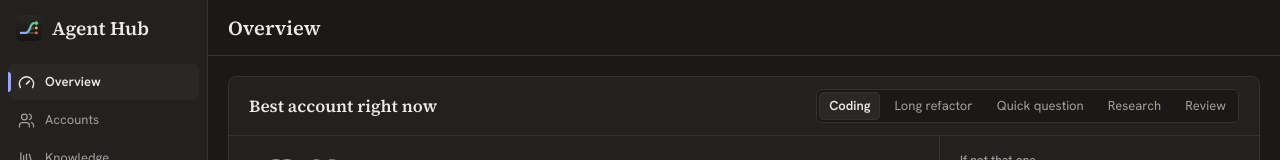
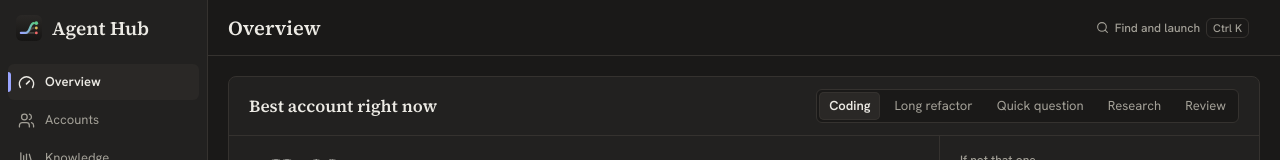
Before and after one commit to CristiMachine25/agent-hub, a React (Vite) app: page / in a window 1280 px wide. Shown: the top 160 px of the page. Built offline with nearby package versions, Linux system fonts and the light colour scheme.

Commit message:
Show the palette shortcut in the Overview toolbar

```diff
--- a/src/screens/Overview.tsx
+++ b/src/screens/Overview.tsx
@@ -3,6 +3,7 @@ import clsx from 'clsx'
 import { AlertTriangle, Clock, Hourglass, LogIn, Play, Plus, RefreshCw, RotateCcw, Search, WifiOff } from 'lucide-react'
 import type { Account, DailyActivity, ProviderId, Recommendation, UsageHistoryPoint, UsageSnapshot } from '@shared/types'
 import { api } from '@/api'
+import { modKey } from '@/lib/platform'
 import { useStore } from '@/store'
 import { PROVIDER_META, PROVIDER_ORDER, TASKS, launchVerb } from '@/lib/providers'
 import { bindingWindow, computeAlerts, leftOf, levelFor, longWindow, unusedAtResets, wastedValue, type Alert } from '@/lib/quota'
@@ -18,6 +19,7 @@ export function Overview() {
   const settings = useStore((s) => s.settings)
   const now = useStore((s) => s.now)
   const setAddOpen = useStore((s) => s.setAddOpen)
+  const setPalette = useStore((s) => s.setPalette)
 
   const [history, setHistory] = useState<UsageHistoryPoint[]>([])
   const [activity, setActivity] = useState<DailyActivity[]>([])
@@ -62,7 +64,15 @@ export function Overview() {
   const act = activity.filter((d) => Date.parse(d.date + 'T23:59:59') >= activitySince)
 
   return (
-    <Page title="Overview">
+    <Page
+      title="Overview"
+      actions={
+        // The palette has no button of its own; this is where its shortcut is learned.
+        <button className="btn btn-ghost btn-sm" onClick={() => setPalette(true)} data-tip="Launch any account or jump to a screen">
+          <Search size={13} /> Find and launch <span className="kbd">{modKey(api.platform)} K</span>
+        </button>
+      }
+    >
       <UseNow />
       {alerts.length > 0 && <Alerts alerts={alerts} />}
       <Board />
```
